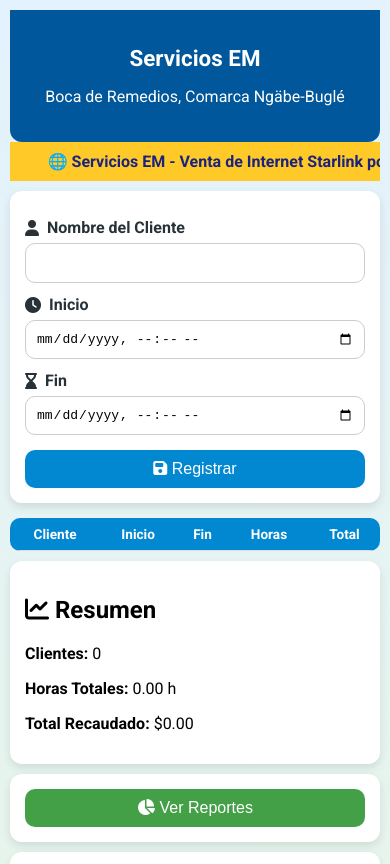
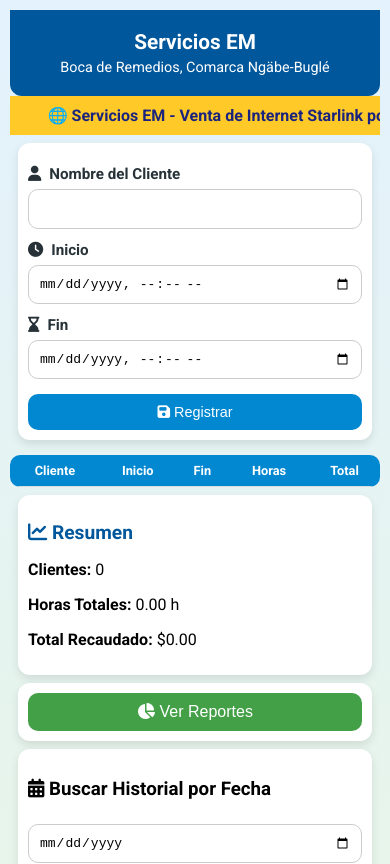
Before and after one commit to eliezer319/SERVICIOS-EM, a plain HTML site: page index.html in a window 390 px wide. Shown: the top 864 px of the page. Drawn offline with nearby package versions, Linux system fonts and the light colour scheme.

Commit message:
Add files via upload

```diff
--- a/index.html
+++ b/index.html
@@ -8,9 +8,11 @@
   <script src="https://kit.fontawesome.com/a2e0b5e6c4.js" crossorigin="anonymous"></script>
   <script src="https://cdn.jsdelivr.net/npm/chart.js"></script>
   <style>
-    * { box-sizing: border-box; }
+    * {
+      box-sizing: border-box;
+    }
     body {
-      font-family: 'Roboto', sans-serif;
+      font-family: "Roboto", sans-serif;
       background: linear-gradient(to bottom, #e3f2fd, #e8f5e9);
       margin: 0;
       padding: 10px;
@@ -21,6 +23,14 @@
       padding: 20px;
       text-align: center;
       border-radius: 0 0 12px 12px;
+    }
+    header h1 {
+      margin: 0;
+      font-size: 1.5em;
+    }
+    header p {
+      margin: 5px 0 0;
+      font-size: 0.9em;
     }
     .marquesina {
       background: #ffca28;
@@ -44,7 +54,7 @@
       border-radius: 12px;
       padding: 15px;
       margin: 10px auto;
-      max-width: 800px;
+      max-width: 600px;
       box-shadow: 0 4px 10px rgba(0, 0, 0, 0.1);
     }
     label {
@@ -53,6 +63,7 @@
       margin-top: 12px;
       color: #263238;
       font-weight: bold;
+      font-size: 0.95em;
     }
     label i {
       margin-right: 8px;
@@ -89,7 +100,7 @@
       border-radius: 8px;
       margin: 15px auto;
       display: none;
-      max-width: 800px;
+      max-width: 600px;
     }
     table {
       width: 100%;
@@ -102,8 +113,7 @@
     th, td {
       padding: 12px;
       border-bottom: 1px solid #ddd;
-      font-size: 0.95em;
-      text-align: center;
+      font-size: 0.9em;
     }
     th {
       background: #0288d1;
@@ -111,6 +121,10 @@
     }
     tr:nth-child(even) {
       background: #f1f1f1;
+    }
+    .resumen h2 {
+      color: #01579b;
+      font-size: 1.2em;
     }
     .graficos canvas {
       max-width: 100%;
@@ -133,16 +147,18 @@
     .reportes-toggle button:hover {
       background: #388e3c;
     }
-    @media (max-width: 600px) {
-      header h1 {
-        font-size: 1.4em;
+    @media screen and (max-width: 480px) {
+      header h1 { font-size: 1.3em; }
+      .formulario, .resumen, .busqueda, .graficos, .reportes-toggle {
+        padding: 10px;
+        margin: 8px;
       }
       th, td {
-        font-size: 0.85em;
+        font-size: 0.8em;
         padding: 8px;
       }
-      .graficos canvas {
-        height: 200px;
+      .btn {
+        font-size: 0.9em;
       }
     }
   </style>
@@ -168,7 +184,9 @@
     <label><i class="fas fa-hourglass-end"></i> Fin</label>
     <input type="datetime-local" id="fin">
 
-    <button class="btn" onclick="registrarCliente()"><i class="fas fa-save"></i> Registrar</button>
+    <button class="btn" onclick="registrarCliente()">
+      <i class="fas fa-save"></i> Registrar
+    </button>
   </div>
 
   <div class="alerta" id="alerta"></div>
@@ -249,6 +267,7 @@
       const historial = JSON.parse(localStorage.getItem(keyHoy) || "[]");
       historial.push(registro);
       localStorage.setItem(keyHoy, JSON.stringify(historial));
+
       registrosGraficos.push(registro);
       actualizarGraficos();
 
@@ -260,13 +279,13 @@
       }
 
       const ahora = new Date();
-      const restante = fin - ahora - (5 * 60 * 1000);
+      const restante = fin - ahora - 5 * 60 * 1000;
       if (restante > 0) {
         setTimeout(() => {
           const alerta = document.getElementById("alerta");
           alerta.textContent = `⚠️ Al cliente "${cliente}" le quedan 5 minutos.`;
           alerta.style.display = "block";
-          setTimeout(() => alerta.style.display = "none", 30000);
+          setTimeout(() => (alerta.style.display = "none"), 30000);
         }, restante);
       }
 
@@ -276,8 +295,13 @@
     }
 
     function agregarFila(r) {
-      const fila = document.querySelector("#tabla-registros tbody").insertRow();
-      fila.innerHTML = `<td>${r.cliente}</td><td>${r.inicio}</td><td>${r.fin}</td><td>${r.horas}</td><td>$${r.total}</td>`;
+      const fila = document.getElementById("tabla-registros").querySelector("tbody").insertRow();
+      fila.innerHTML = `
+        <td>${r.cliente}</td>
+        <td>${r.inicio}</td>
+        <td>${r.fin}</td>
+        <td>${r.horas}</td>
+        <td>$${r.total}</td>`;
       totalClientes++;
       totalHoras += parseFloat(r.horas);
       totalDinero += parseFloat(r.total);
@@ -290,29 +314,25 @@
       const fecha = document.getElementById("fecha-busqueda").value;
       const datos = JSON.parse(localStorage.getItem(`historial_${fecha}`) || "[]");
       const cont = document.getElementById("resultado-historial");
-      if (!datos.length) return cont.innerHTML = "<p>No hay registros para esa fecha.</p>";
+      if (!datos.length) return (cont.innerHTML = "<p>No hay registros para esa fecha.</p>");
       let html = '<table><thead><tr><th>Cliente</th><th>Inicio</th><th>Fin</th><th>Horas</th><th>Total</th></tr></thead><tbody>';
-      datos.forEach(r => {
+      datos.forEach((r) => {
         html += `<tr><td>${r.cliente}</td><td>${r.inicio}</td><td>${r.fin}</td><td>${r.horas}</td><td>$${r.total}</td></tr>`;
       });
-      html += '</tbody></table>';
+      html += "</tbody></table>";
       cont.innerHTML = html;
     }
 
     function actualizarGraficos() {
-      const labels = registrosGraficos.map(r => r.cliente);
-      const dataValores = registrosGraficos.map(r => parseFloat(r.total));
+      const labels = registrosGraficos.map((r) => r.cliente);
+      const dataValores = registrosGraficos.map((r) => parseFloat(r.total));
 
       const ctx1 = document.getElementById("graficoBarras").getContext("2d");
       new Chart(ctx1, {
         type: "bar",
         data: {
           labels,
-          datasets: [{
-            label: "Total por Cliente ($)",
-            data: dataValores,
-            backgroundColor: "#4fc3f7"
-          }]
+          datasets: [{ label: "Total por Cliente ($)", data: dataValores, backgroundColor: "#4fc3f7" }]
         },
         options: { responsive: true }
       });
```
